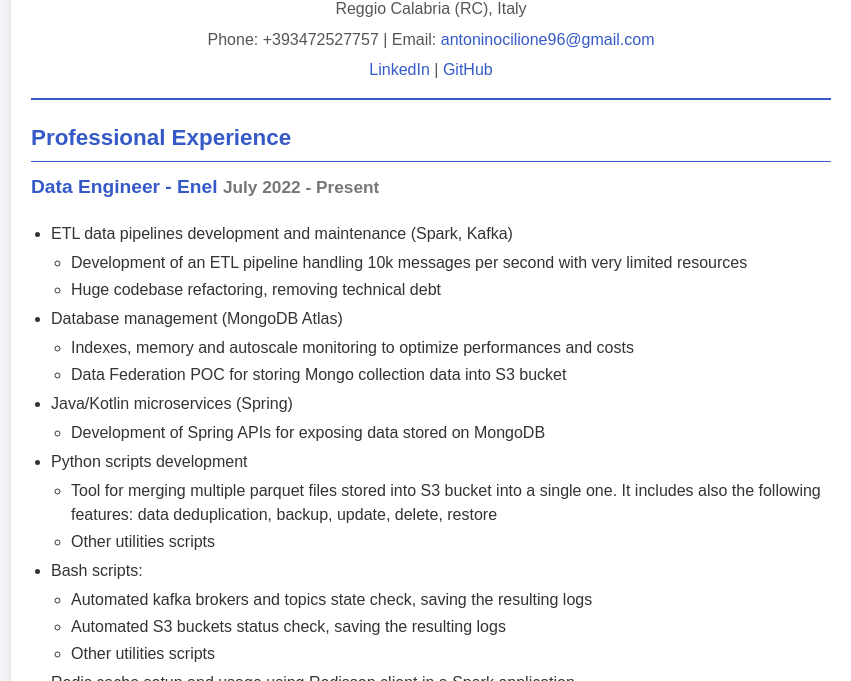
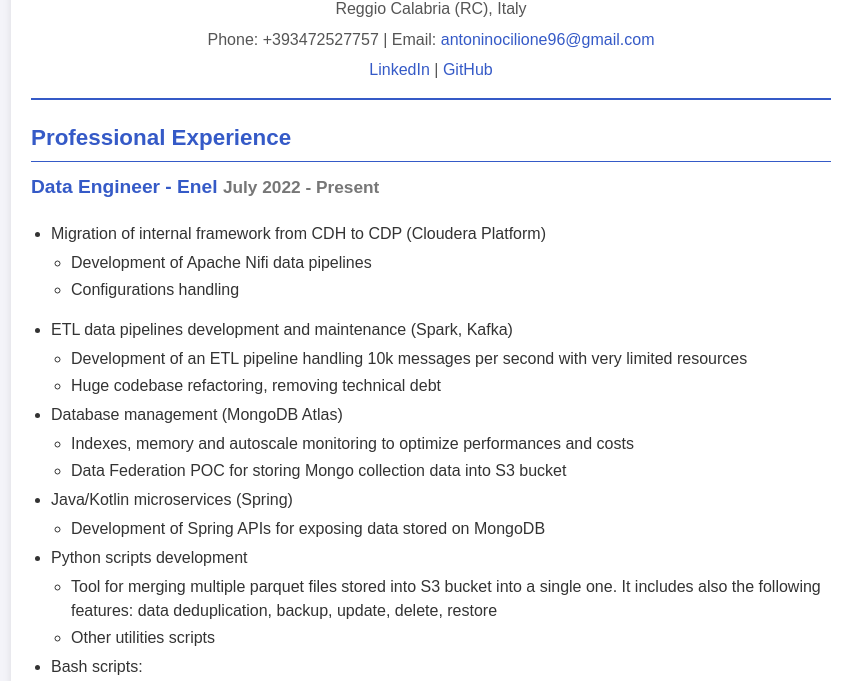
Before and after one commit to acilione/acilione.github.io, a plain HTML site: page index.html in a window 1280 px wide. Shown: the part 113-794 px from the top of the page, without its empty margins (209-1060 px from the left). Drawn offline with Linux system fonts and the light colour scheme.

Commit message:
add cloudera to cv

```diff
--- a/index.html
+++ b/index.html
@@ -20,6 +20,13 @@
         <div class="section-title">Professional Experience</div>
         <p class="job-title">Data Engineer - Enel <span class="date">July 2022 - Present</span></p>
         <div class="job-details">
+            <ul>
+                <li>Migration of internal framework from CDH to CDP (Cloudera Platform)</li>
+                    <ul>
+                        <li>Development of Apache Nifi data pipelines</li>
+                        <li>Configurations handling</li>
+                    </ul>
+            </ul>
             <ul>
                 <li>ETL data pipelines development and maintenance (Spark, Kafka)
                     <ul>
```
